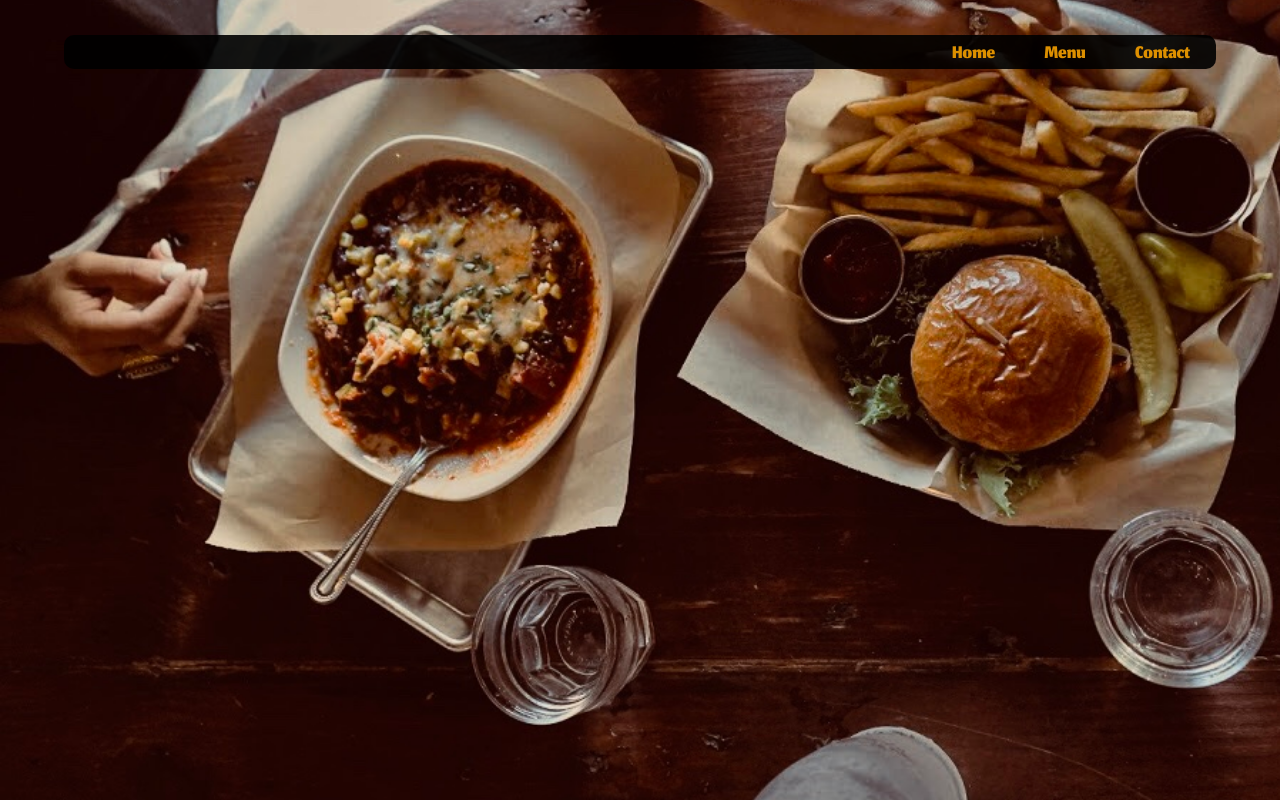
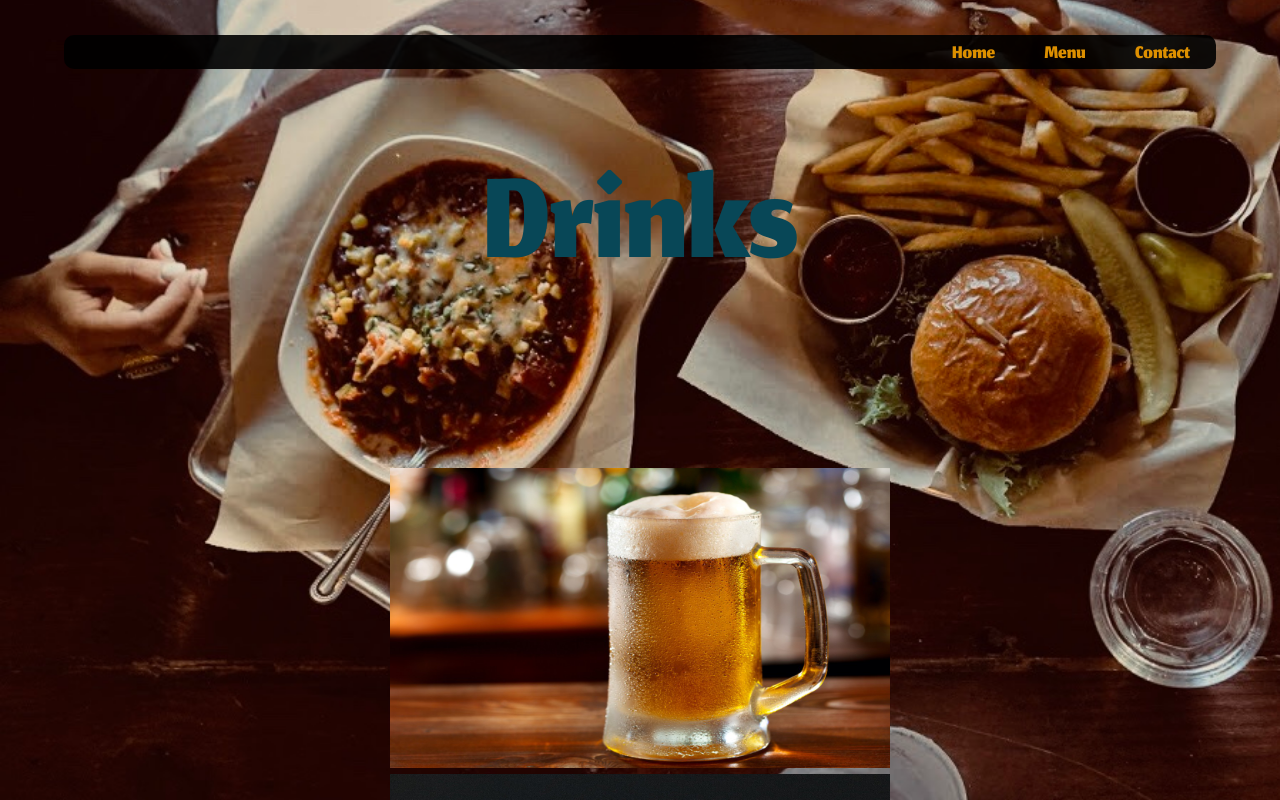
Before and after one commit to Jerriath/restaurant-homepage, a website built with webpack: page dist/index.html in a window 1280 px wide. Both pictures are taken after a click on the button "Menu". Shown: the top 800 px of the page. Built offline with nearby package versions, Linux system fonts and the light colour scheme.

Commit message:
Added elements to menu tab

```diff
--- a/src/homeLoad.js
+++ b/src/homeLoad.js
@@ -6,9 +6,6 @@ export default function pageLoad() {
     let menuContent = document.querySelector("#menuContent");
     let contactContent = document.querySelector("#contactContent");
 
-    //Testing stuff here
-    menuContent.style.visibility = "hidden";
-    contactContent.style.visibility = "hidden";
 
 
     //Create homepage DOM elements
--- a/src/index.js
+++ b/src/index.js
@@ -1,6 +1,8 @@
 import homeLoad from "./homeLoad.js";
+import menuLoad from "./menuLoad.js";
 
 homeLoad();
+menuLoad();
 
 //Cache DOM
 let home = document.querySelector("#home");
--- a/src/menuLoad.js
+++ b/src/menuLoad.js
@@ -1,3 +1,74 @@
 export default function() {
 
+    //Cache DOM
+    let menuContent = document.querySelector("#menuContent");
+
+    //Create menu elements
+    let drinksDiv = document.createElement("div");
+    let drinksTitle = document.createElement("h1");
+    let foodDiv = document.createElement("div");
+    let foodTitle = document.createElement("h1");
+    let drinkItems = document.createElement("div");
+    let foodItems = document.createElement("div");
+
+    //Adding css classes
+    drinksDiv.classList.add("menuDiv");
+    foodDiv.classList.add("menuDiv");
+    drinksTitle.classList.add("menuTitle");
+    foodTitle.classList.add("menuTitle");
+    drinkItems.classList.add("menuItems");
+    foodItems.classList.add("menuItems");
+
+    //Adding text Content
+    drinksTitle.textContent = "Drinks";
+    foodTitle.textContent = "Food";
+
+    //Creating menu image elements
+    let beer = new Image();
+    let mead = new Image();
+    let fries = new Image();
+    let tators = new Image();
+    let burger = new Image();
+    let chicken = new Image();
+
+    //Adding image sources
+    beer.src = "imgs/beer.jpeg";
+    mead.src = "imgs/mead.jpg";
+    fries.src = "imgs/fries.jpg";
+    tators.src = "imgs/tators.jpg"
+    burger.src = "imgs/burger.jpg";
+    chicken.src = "imgs/chicken.jpg";
+
+    //Create image divs
+    let beerDiv = document.createElement("div");
+    let meadDiv = document.createElement("div");
+    let friesDiv = document.createElement("div");
+    let tatorsDiv = document.createElement("div");
+    let burgerDiv = document.createElement("div");
+    let chickenDiv = document.createElement("div");
+
+    //Append images
+    beerDiv.appendChild(beer);
+    meadDiv.appendChild(mead);
+    friesDiv.appendChild(fries);
+    tatorsDiv.appendChild(tators);
+    burgerDiv.appendChild(burger);
+    chickenDiv.appendChild(chicken);
+
+    //Appending to menuContent
+    drinksDiv.appendChild(drinksTitle);
+    foodDiv.appendChild(foodTitle);
+    menuContent.appendChild(drinksDiv);
+    menuContent.appendChild(foodDiv);
+
+    //Append each menu item to its appropriate div
+    drinkItems.appendChild(beerDiv);
+    drinkItems.appendChild(meadDiv);
+    foodItems.appendChild(burgerDiv);
+    foodItems.appendChild(chickenDiv);
+    foodItems.appendChild(friesDiv);
+    foodItems.appendChild(tatorsDiv);
+
+    drinksDiv.appendChild(drinkItems);
+    foodDiv.appendChild(foodItems);
 }
--- a/src/style.css
+++ b/src/style.css
@@ -40,6 +40,11 @@ button {
 button:hover {
     background-color: rgba(12, 113, 138, 0.8);
     transform: scale(1.2);
+}
+
+img {
+    height: 300px;
+    width: 500px;
 }
 
 .navText {
@@ -147,6 +152,41 @@ button:hover {
     border-radius: 20px;
 }
 
+.menuDiv {
+    font-family: "MyFont";
+    width: 1200;
+    height: auto;
+    color: rgb(8, 71, 87);
+    margin-left: auto;
+    margin-right: auto;
+    text-align: center;
+    margin-top: auto;
+    margin-bottom: auto;
+    position: relative;
+    display: flex;
+    flex-direction: column;
+}
+
+.menuTitle {
+    margin-left: auto;
+    margin-right: auto;
+    width: 800px;
+    height: 200px;
+}
+
+.menuItems {
+    display: inline-block;
+    width: 100%;
+    height: auto;
+}
+
+.imageDiv {
+    margin: 50px 30px;
+    height: 300px;
+    width: 500px;
+    display: inline-block;
+}
+
 #homeContent {
     position: absolute;
     top: 0; bottom: 0; left: 0; right: 0;
@@ -155,6 +195,22 @@ button:hover {
     visibility: visible;
 }
 
+#menuContent {
+    position: absolute;
+    top: 0; bottom: 0; left: 0; right: 0;
+    margin: auto;
+    height: 100%;
+    visibility: hidden;
+}
+
+#contactContent {
+    position: absolute;
+    top: 0; bottom: 0; left: 0; right: 0;
+    margin: auto;
+    height: 100%;
+    visibility: hidden;
+}
+
 #food {
     z-index: -3;
     opacity: 1;
```
Also changed, not shown: dist/imgs/beer.jpeg (added), dist/imgs/burger.jpg (added), dist/imgs/chicken.jpg (added), dist/imgs/fries.jpg (added), dist/imgs/mead.jpg (added), dist/imgs/tators.jpg (added), dist/main.js.
